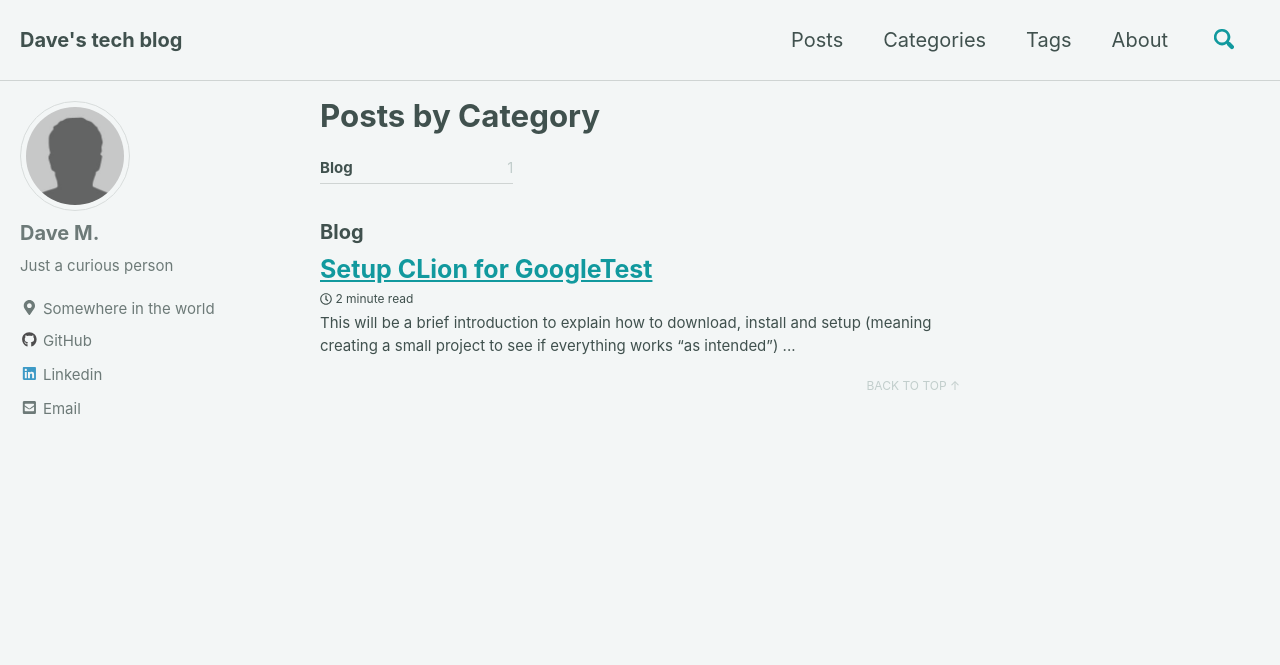
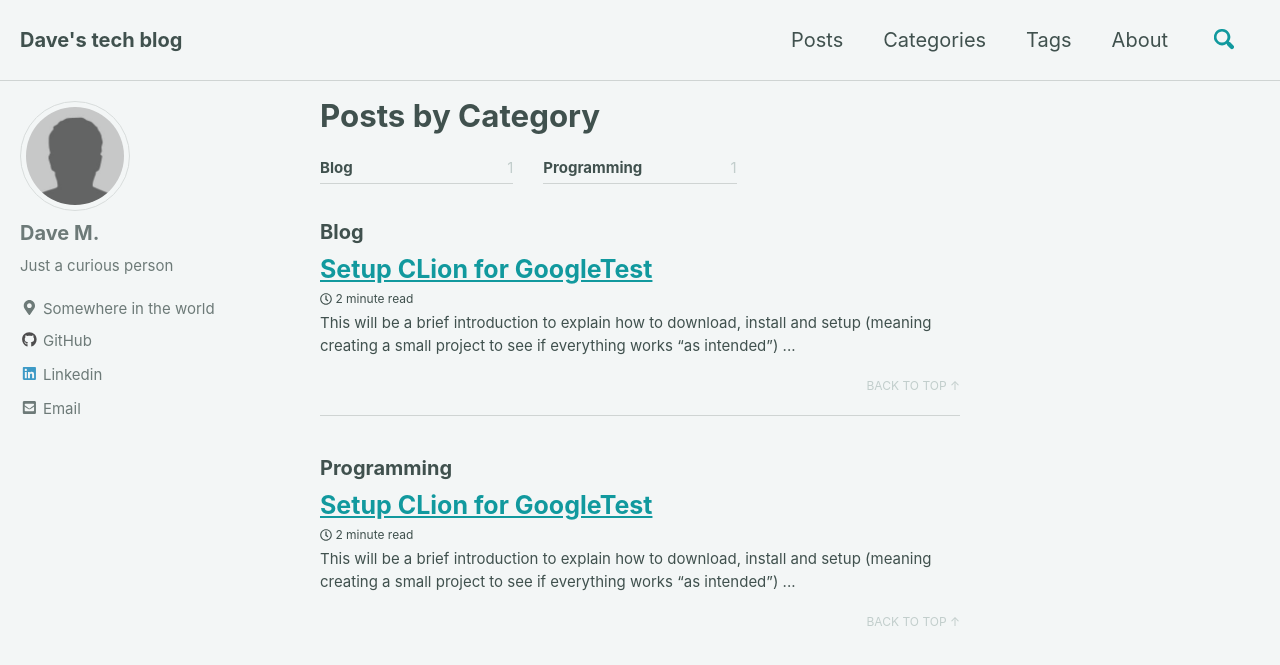
Before and after one commit to dave-man/dave-man.github.io, a Jekyll site: the page built from _pages/category-archive.md, in a window 1280 px wide and 900 px high. Shown: the top 665 px of the window. Built offline with Jekyll 4.4.1, drawn with Linux system fonts in a browser that asks for light colours; cached includes are drawn as plain includes; nearby versions of some CDN libraries.

Commit message:
add category to first post

```diff
--- a/_posts/2019-06-29-Setup-CLion-with-GoogleTest.md
+++ b/_posts/2019-06-29-Setup-CLion-with-GoogleTest.md
@@ -4,6 +4,7 @@ title: "Setup CLion for GoogleTest"
 date: 2019-06-29
 categories:
   - Blog
+  - Programming
 tags:
   - GoogleTest
   - CLion
```
